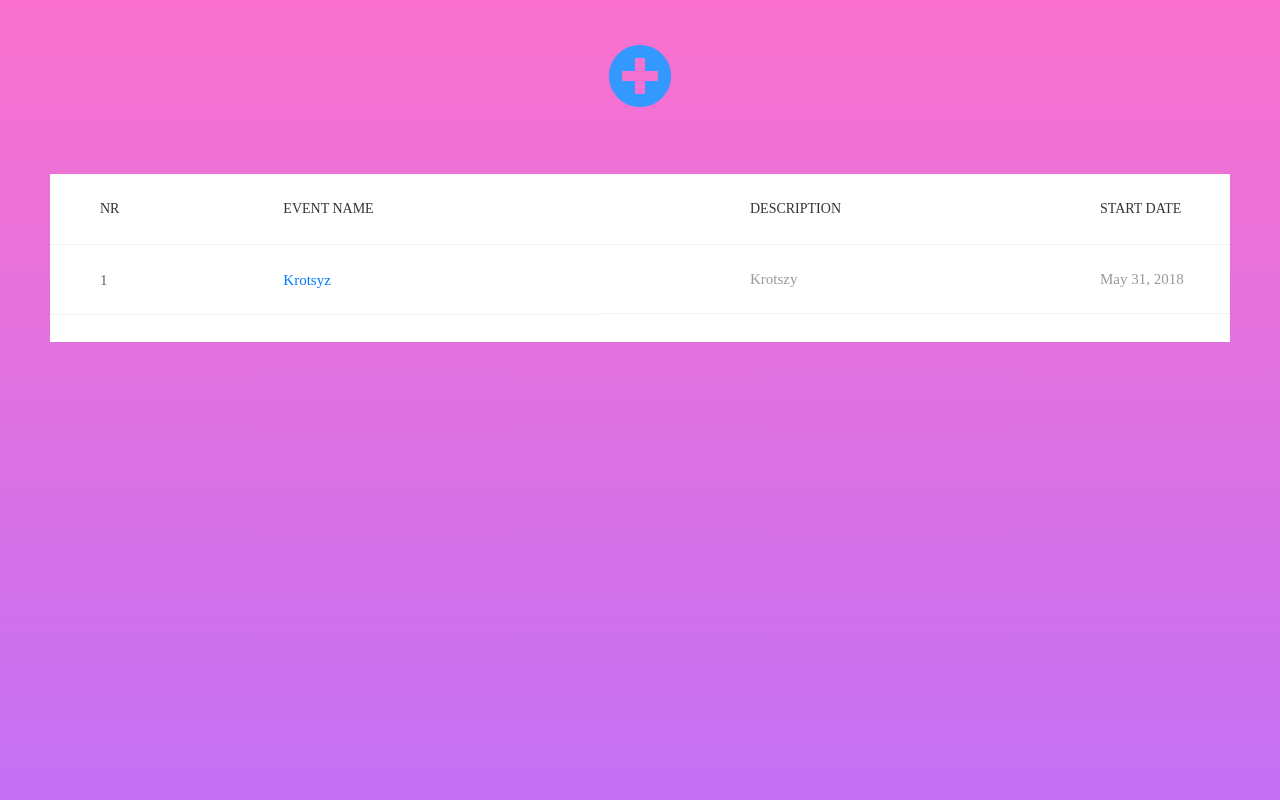
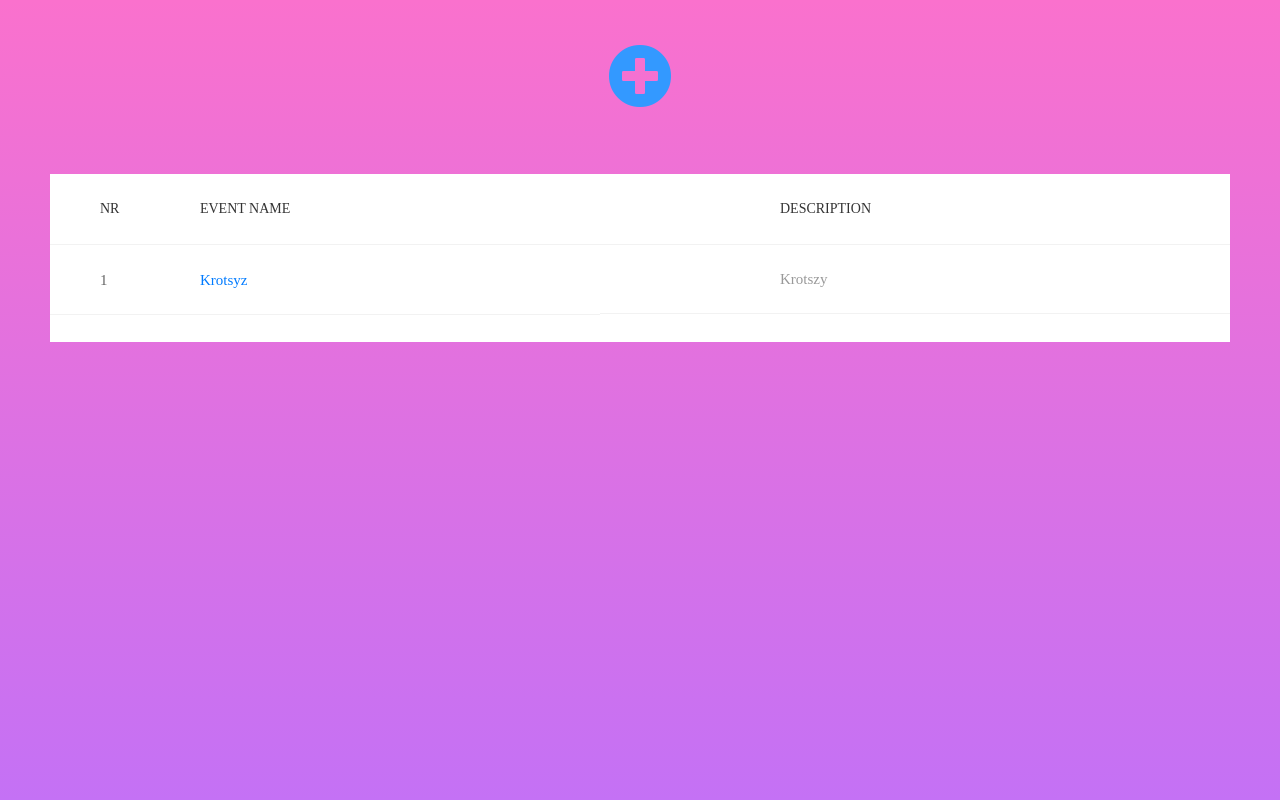
Before and after one commit to Kaspazza/Django_Events_Manager, a Django app: page /events/ in a window 1280 px wide. Shown: the part 122-922 px from the top of the page. Run offline with Django 3.2, Linux system fonts and the light colour scheme; data comes from the database, SQL or seed files in the repository; both versions use the stored data as it was after the commit; some libraries are stand-ins or nearby versions.

Commit message:
fix table

```diff
--- a/events_manager/events/static/css/style.css
+++ b/events_manager/events/static/css/style.css
@@ -181,26 +181,28 @@
 }
 
 .column1 {
-  width: 200px;
+  width: 500px;
   padding-left: 50px;
   height: 70px;
 }
 
 .column2 {
-  width: 500px;
-  padding-left: 150px;
+  width: 700px;
+  padding-left: 180px;
 }
 
 .column3 {
-  width: 205px;
+  width: 300px;
+	padding-left: 150px;
 }
 
 .column4 {
-  width: 150px;
+  width: 100px;
 }
 
 .column5 {
   width: 235px;
+	padding-left:50px
 }
 
 .table100 th {
```
Also changed, not shown: events_manager/db.sqlite3.
